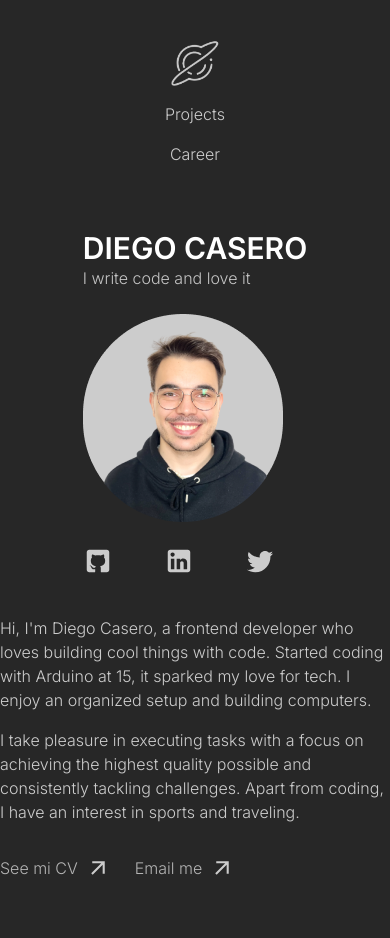
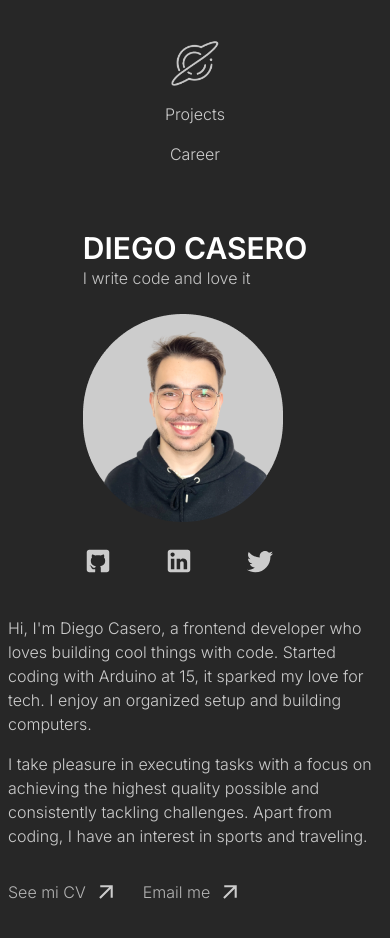
Before and after one commit to imcasero/my-website, a React (Vite) app: page / in a window 390 px wide. Shown: the top 938 px of the page. Built offline with nearby package versions, Linux system fonts and the light colour scheme.

Commit message:
fix: fix responsive design

```diff
--- a/src/components/homeDescription/homeDescription.component.tsx
+++ b/src/components/homeDescription/homeDescription.component.tsx
@@ -6,7 +6,7 @@ export default function HomeDescriptionComponent() {
     return (
         <motion.article initial="hidden"
             animate="visible"
-            variants={animationVariants} className="flex-col items-center md:w-1/3 w-full mt-10 lg:mt-0">
+            variants={animationVariants} className="flex-col items-center md:w-1/3 w-full mt-10 lg:mt-0 md:px-0 px-2">
             <p className="text-base font-normal">Hi, I'm Diego Casero, a frontend developer who loves building cool things with code. Started coding with Arduino at 15, it sparked my love for tech. I enjoy an organized setup and building computers.</p>
             <p className="text-base font-normal mt-4">I take pleasure in executing tasks with a focus on achieving the highest quality possible and consistently tackling challenges. Apart from coding, I have an interest in sports and traveling.</p>
             <div className="flex mt-8 gap-6 ">
```
